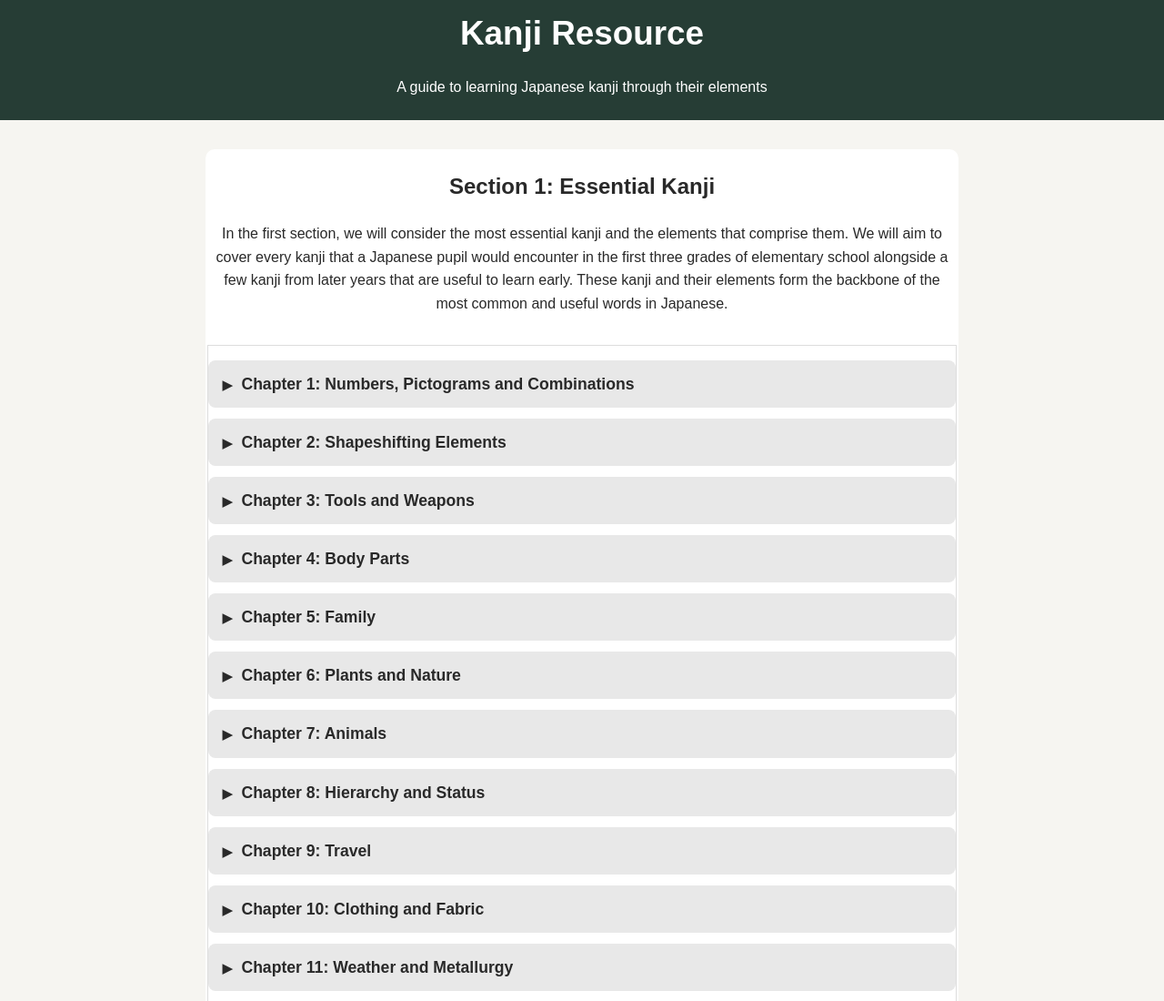
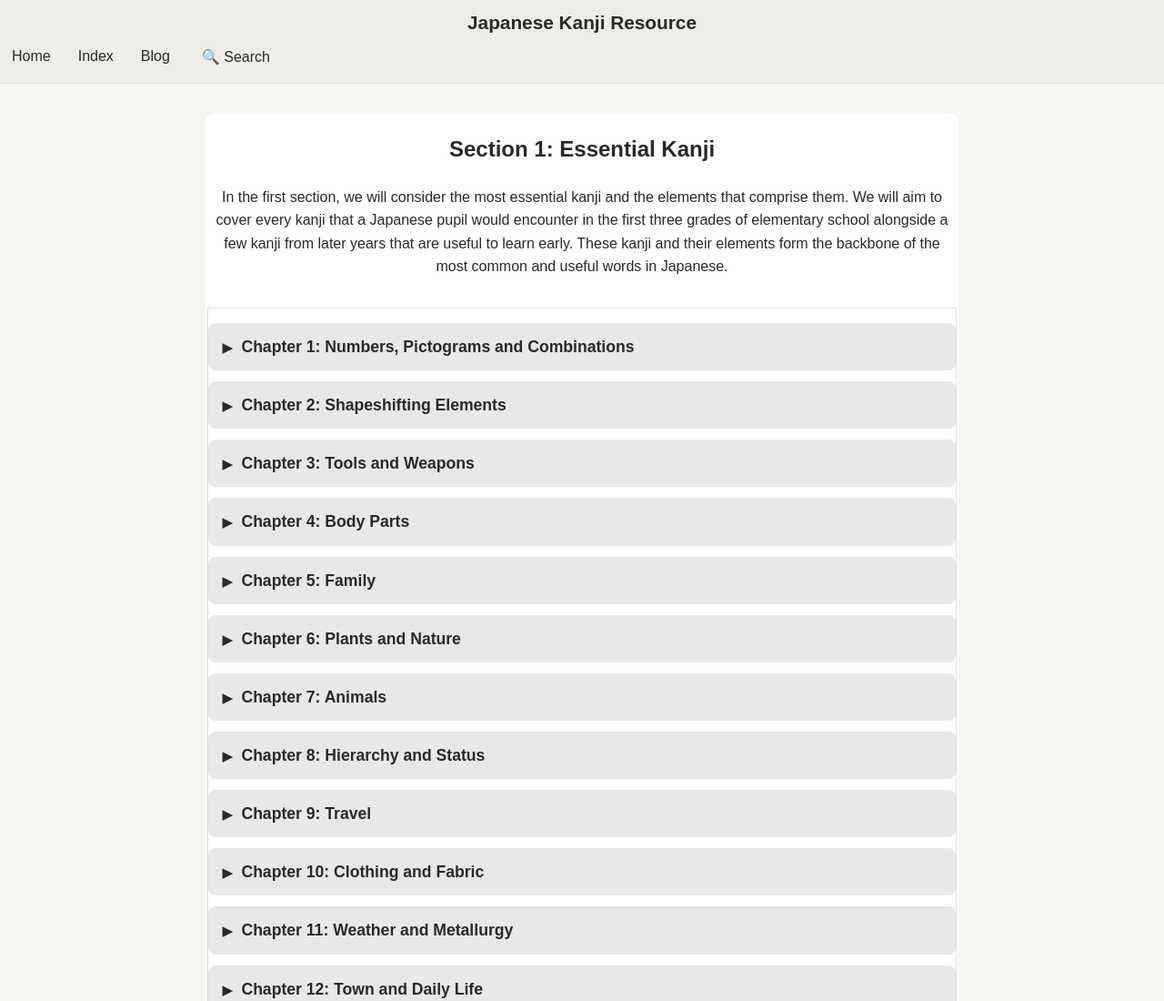
Before and after one commit to mbcx4ts5/Kanji_Resource, a plain HTML site: page index.html in a window 1280 px wide. Shown: the top 1100 px of the page at 91% size. Drawn offline with Linux system fonts and the light colour scheme.

Commit message:
added revamped header

```diff
--- /dev/null
+++ b/components/header.html
@@ -0,0 +1,33 @@
+<header class="site-header">
+    <div class=""header-container">
+
+        <div class="header-brand">
+            <span>Japanese Kanji Resource</span>
+        </div>
+
+        <!-- Navigation -->
+         <nav class="header-navigation">
+            <div class="nav-links">
+                <button class="nav-link" type="button">Home</button>
+                <a href="index.html" class="nav-link">Index</a>
+                <button class="nav-link" type="button">Blog</button>
+            </div>
+
+            <!-- Search -->
+             <div class="header-search">
+                <button class="search-toggle" type="button" aria-label="Open search">🔍 Search</button>
+                <form class="search-form">
+                    <input
+                        type="search"
+                        id="site-search"
+                        placeholder="Search kanji, keyword or ID number..."
+                        aria-label="Search kanji, keyword or ID number"
+                    >
+
+                    <button type="submit">Search</button>
+
+                </form>
+             </div>
+         </nav>
+    </div>
+</header>
--- a/css/style.css
+++ b/css/style.css
@@ -24,7 +24,6 @@ body {
     background-color: #f6f5f1;
 }
 
-/* Main heading area */
 header {
     background-color: #263d35;
     color: white;
@@ -32,14 +31,99 @@ header {
     padding: 0.5rem 0.5rem;
 }
 
-.site-header-link {
-    color: inherit;
-    text-decoration: none;
+/* Main heading area */
+.site-header {
+    /*Main site header section*/
+    width: 100%;
+    background-color: #eeede8;
+    border-bottom: 1px solid #deddd7;
+    box-sizing: border-box;
 }
 
-.site-header-link:hover {
+.header-container {
+    max-width: 1200px;
+    margin: 0 auto;
+    padding: 15px 25px;
+
+    display: flex;
+    align-items: center;
+    justify-items: space-between;
+}
+
+.header-brand {
+    /*Brand Name font and styling*/
+    font-size: 1.3rem;
+    font-weight: bold;
+    color: #292929;
+    white-space: nowrap;
+}
+
+.header-navigation {
+    /*Create flex element for buttons and search bar*/
+    display: flex;
+    align-items: center;
+    gap: 25px;
+}
+
+.nav-links {
+    /*Styling for buttons on left-hand side*/
+    display: flex;
+    align-items: center;
+    gap: 20px;
+}
+
+.nav-link, .search-toggle {
+    /*Search bar toggle open and close*/
+    font-family: inherit;
+    font-size: 1rem;
+    color: #292929;
+    text-decoration: none;
+    background: none;
+    border: none;
+    cursor: pointer;
+    padding: 8px 5px;
+}
+
+.nav-link:hover, .search-toggle:hover {
+    /*Change colour when hovering*/
+    color: #77715f
+}
+
+
+/*Search Box*/
+.header-search {
+    display: flex;
+    align-items: center;
+}
+
+.search-form {
+    display: none;
+    align-items: center;
+    gap: 6px    ;
+}
+.search-form.active {
+    display: flex;
+}
+.search-form input {
+    /* Size and shape of search bar */
+    width: 210px;
+    padding: 8px 10px;
+    font-family: inherit;
+    font-size: 0.9rem;
+    border: 1px solid #cccccc;
+    border-radius: 4px;
+}
+.search-form button {
+    /* Size and shape of search bar button */
+    padding: 8px 12px;
+    border: none;
+    border-radius: 4px;
+    background-color: #77715f;
+    color: white;
     cursor: pointer;
 }
+/*Search Box*/
+
 /* Main Heading */
 
 /* Very top font */
--- a/index.html
+++ b/index.html
@@ -11,14 +11,8 @@
 
 <!--Create the main part of the website-->
 <body>
-    <!--Create the header using h1 and p style-->
-    <a href="index.html" class="site-header-link">
-        <header>
-            <h1>Kanji Resource</h1>
-        <p>A guide to learning Japanese kanji through their elements</p>
-        </header>
-    </a>
 
+    <div id="site-header"></div>
 
     <main>
         <section>
@@ -43,7 +37,10 @@
     <footer>
         <p>Japanese Kanji Resource · Section 1</p>
     </footer>
+
     <script src="js/numbering.js"></script>
     <script src="js/main.js"></script>
+    <script src="js/header.js"></script>
+
 </body>
 </html>
--- /dev/null
+++ b/js/header.js
@@ -0,0 +1,47 @@
+// Load Shared Header element
+fetch("components/header.html")
+.then(response => {
+    if (!response.ok) {
+        throw new Error("Could not load header")
+    }
+
+    return response.text();
+})
+
+.then(html => {
+    document.getElementById("site-header").innerHTML = html;
+    initialiseHeader();
+})
+.catch(error => {
+    console.error("Header loading error:", error);
+})
+
+// Initialise Header functionality
+
+function initialiseHeader() {
+    const menuToggle = document.querySelector(".menu-toggle");
+    const navigation = document.querySelector(".header-navigation");
+
+    const searchToggle = document.querySelector(".search-toggle");
+    const searchForm = document.querySelector(".search-form");
+
+    // Expand and collapse search
+    searchToggle.addEventListener("click", () => {
+        searchForm.classList.toggle("active");
+
+        if (searchForm.classList.contains("active")) {
+            document.getElementById("site-search").focus();
+        }
+    });
+
+    // Seatch submission
+    searchForm.addEventListener("submit", event => {
+        event.preventDefault();
+
+        const searchTerm = document.getElementById("site-search").value.trim();
+
+        if (searchTerm) {
+            console.log("Search requested:", searchTerm);
+        }
+    });
+}
```
Also changed, not shown: element.html (+5 -7 lines), kanji.html (+4 -8 lines).
